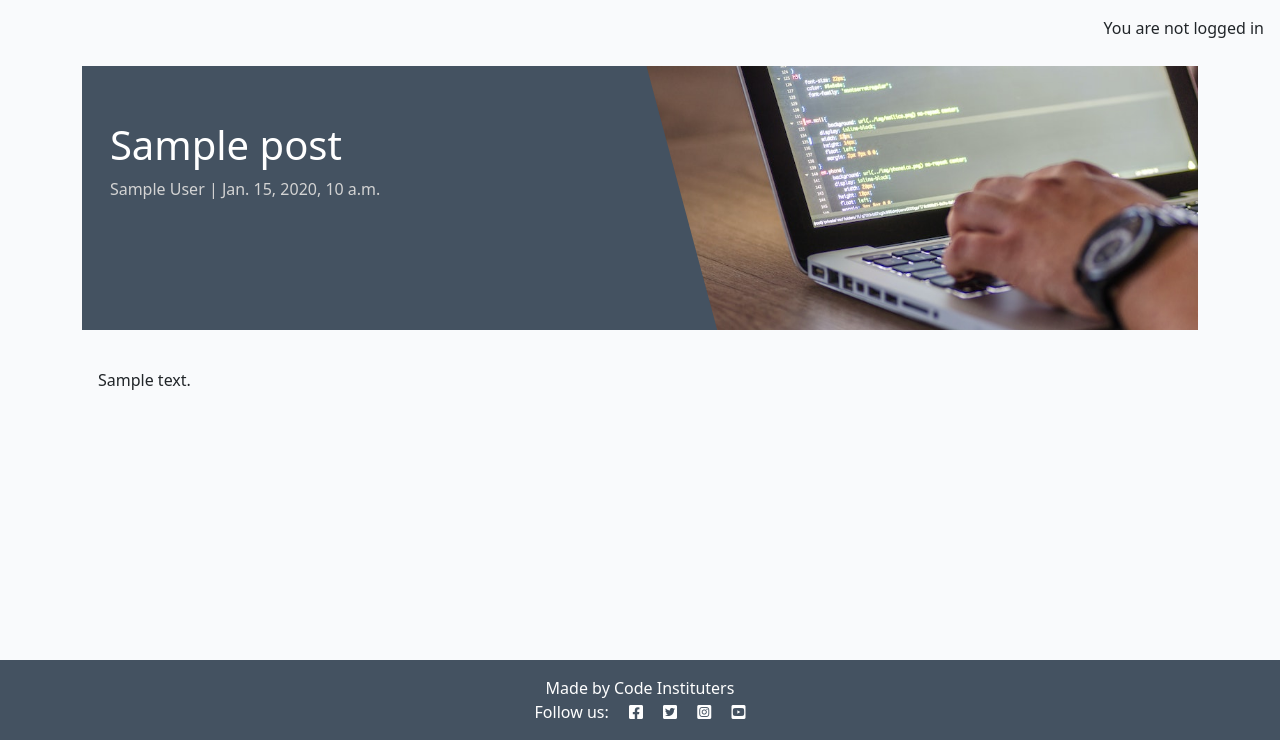
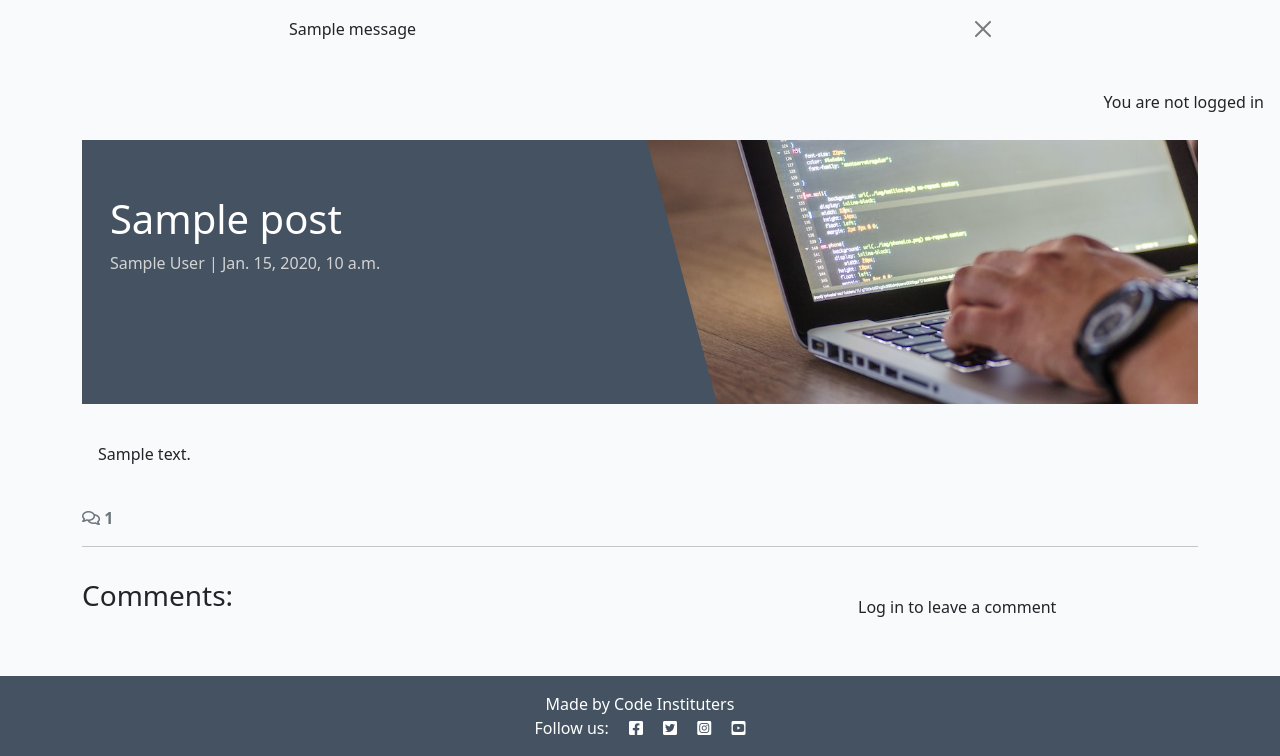
Before and after one commit to ThomasOttosson/social_media, a Django app: template blog/templates/blog/post_detail.html in a window 1280 px wide. Shown: the part 60-816 px from the top of the page. Run offline with Django 4.2, Linux system fonts and the light colour scheme; the template is opened without the code that fills it: most values are stand-ins (such as "Sample title", 1, 10 or a date in 2020); one stand-in notice (Sample message) is shown; some libraries are stand-ins or nearby versions.

Commit message:
added comment form

```diff
--- a/blog/templates/blog/post_detail.html
+++ b/blog/templates/blog/post_detail.html
@@ -1,5 +1,6 @@
 {% extends 'base.html' %} {% block content %}
 {% load static %}
+{% load crispy_forms_tags %}
 
 <div class="masthead">
     <div class="container">
@@ -29,6 +30,66 @@
             </div>
         </div>
     </div>
+    <!-- Displaying count of comments -->
+  <div class="row">
+    <div class="col-12">
+      <strong class="text-secondary">
+        <i class="far fa-comments"></i> {{ comment_count }}
+      </strong>
+    </div>
+    <div class="col-12">
+      <hr>
+    </div>
+  </div>
+  <!-- Displaying Comments -->
+  <div class="row">
+    <div class="col-md-8 card mb-4  mt-3 ">
+      <h3>Comments:</h3>
+      <div class="card-body">
+        <!-- We want a for loop inside the empty control tags
+          to iterate through each comment in comments -->
+        {% for comment in comments %}
+        <div class="p-2 comments
+          {% if not comment.approved and comment.author == user %}
+          faded{% elif not comment.approved %} d-none{% endif %}">
+          <p class="font-weight-bold">
+            {{ comment.author }}
+            <span class="font-weight-normal">
+              {{ comment.created_on }}
+            </span> wrote:
+          </p>
+          <div id="comment{{ comment.id }}">
+            {{ comment.body | linebreaks }}
+          </div>
+          {% if not comment.approved and comment.author == user %}
+          <p class="approval">
+            This comment is awaiting approval
+          </p>
+          {% endif %}
+        </div>
+        <!-- Our for loop ends here -->
+        {% endfor %}
+      </div>
+    </div>
+    <!-- Creating New Comments -->
+    <div class="col-md-4 card mb-4 mt-3">
+        <div class="card-body">
+          {% if user.is_authenticated %}
+          <h3>Leave a comment:</h3>
+          <p>Posting as: {{ user.username }}</p>
+          <form id="commentForm" method="post"
+            style="margin-top: 1.3em;">
+            {{ comment_form | crispy }}
+            {% csrf_token %}
+            <button id="submitButton" type="submit"
+              class="btn btn-signup btn-lg">Submit</button>
+          </form>
+          {% else %}
+          <p>Log in to leave a comment</p>
+          {% endif %}
+        </div>
+      </div>
+  </div>
 </div>
 
 {% endblock content %}
--- a/my_project/settings.py
+++ b/my_project/settings.py
@@ -49,6 +49,8 @@
     'allauth',
     'allauth.account',
     'allauth.socialaccount',
+    'crispy_forms',
+    'crispy_bootstrap5',
     'hello_world',
     'about',
     'django_summernote',
@@ -58,6 +60,9 @@
 SITE_ID = 1
 LOGIN_REDIRECT_URL = '/'
 LOGOUT_REDIRECT_URL = '/'
+
+CRISPY_ALLOWED_TEMPLATE_PACKS = "bootstrap5"
+CRISPY_TEMPLATE_PACK = "bootstrap5"
 
 MIDDLEWARE = [
     'django.middleware.security.SecurityMiddleware',
--- a/requirements.txt
+++ b/requirements.txt
@@ -4,11 +4,13 @@
 cffi==1.17.1
 charset-normalizer==3.4.1
 colorama==0.4.6
+crispy-bootstrap5==0.7
 cryptography==44.0.2
 defusedxml==0.7.1
 dj-database-url==0.5.0
 Django==4.2.19
 django-allauth==0.57.2
+django-crispy-forms==2.3
 django-summernote==0.8.20.0
 gunicorn==20.1.0
 idna==3.10
--- a/templates/base.html
+++ b/templates/base.html
@@ -70,7 +70,21 @@
             </div>
         </div>
     </nav>
-
+    <!-- displaying Django messages -->
+    <div class="container">
+        <div class="row">
+        <div class="col-md-8 offset-md-2">
+            {% for message in messages %}
+            <div class="alert {{ message.tags }} alert-dismissible
+            fade show" id="msg" role="alert">
+            {{ message | safe }}
+            <button type="button" class="btn-close"
+                data-bs-dismiss="alert" aria-label="Close"></button>
+            </div>
+            {% endfor %}
+        </div>
+        </div>
+    </div>
     <main class="flex-shrink-0 main-bg">
         {% if user.is_authenticated %}
         <p class="text-end m-3">You are logged in as {{ user }}</p>
```
Also changed, not shown: blog/forms.py (added, +8 -0 lines), blog/views.py (+17 -0 lines).
